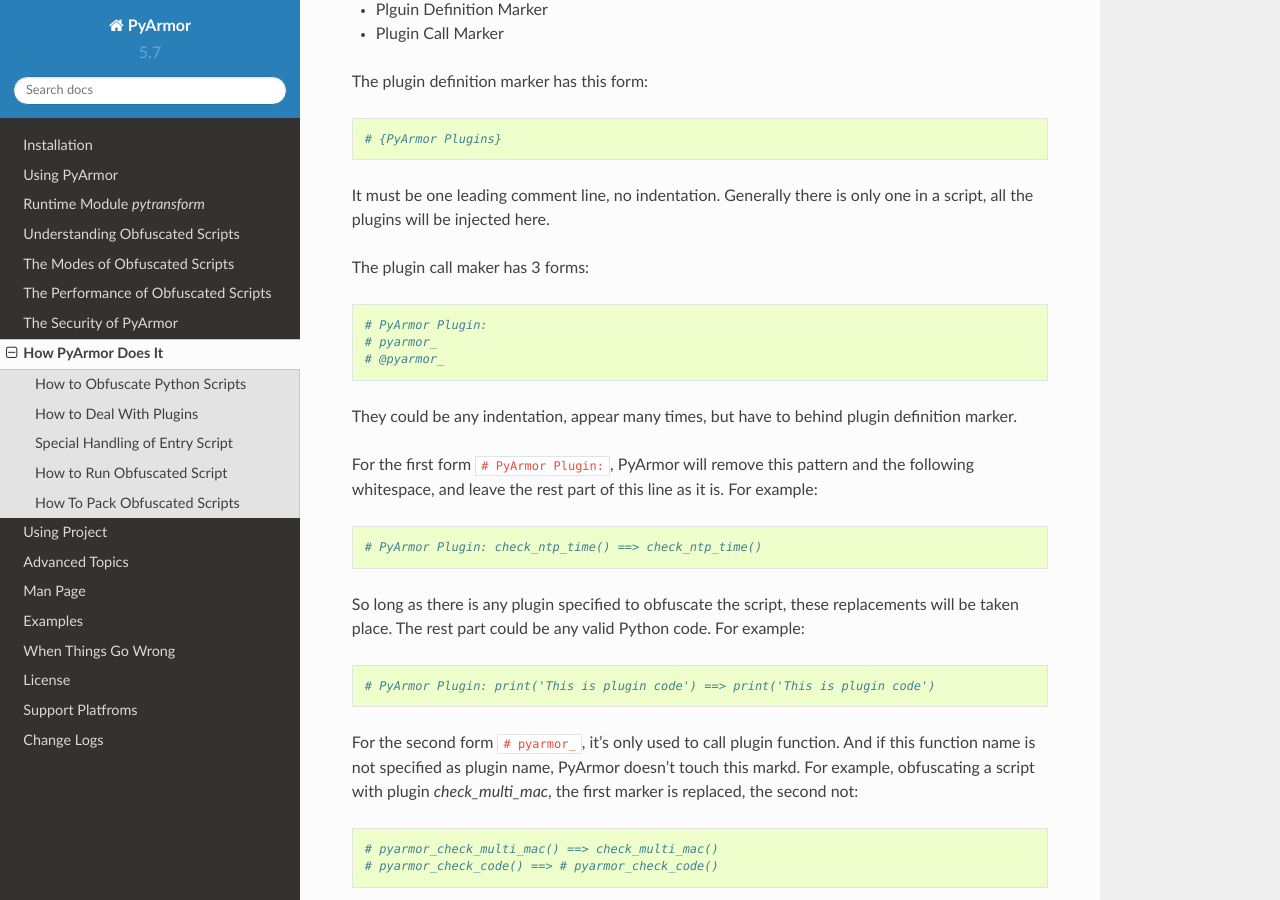
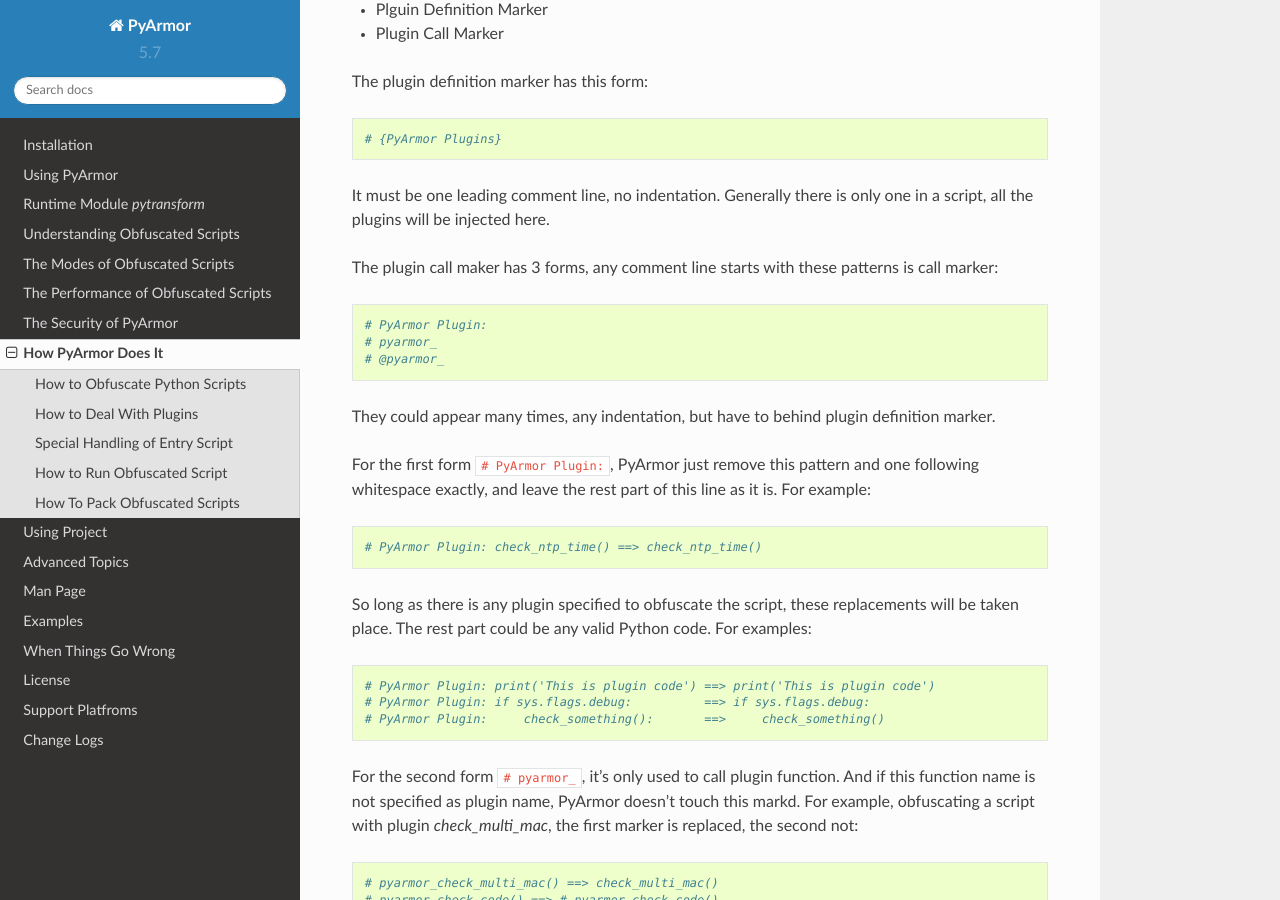
Before and after one commit to dashingsoft/pyarmor, a Sphinx documentation site: the page built from docs/how-to-do.rst, in a window 1280 px wide and 900 px high, scrolled down 2466 px. Built offline with Sphinx 7.4.7 and the Read the Docs theme 2.0.0, drawn with Linux system fonts in a browser that asks for light colours.

Commit message:
Refine plugin doc

```diff
--- a/docs/how-to-do.rst
+++ b/docs/how-to-do.rst
@@ -124,26 +124,29 @@
 It must be one leading comment line, no indentation. Generally there is only one
 in a script, all the plugins will be injected here.
 
-The plugin call maker has 3 forms::
+The plugin call maker has 3 forms, any comment line starts with these patterns
+is call marker::
 
     # PyArmor Plugin:
     # pyarmor_
     # @pyarmor_
 
-They could be any indentation, appear many times, but have to behind plugin
+They could appear many times, any indentation, but have to behind plugin
 definition marker.
 
-For the first form ``# PyArmor Plugin:``, PyArmor will remove this pattern and
-the following whitespace, and leave the rest part of this line as it is. For
-example::
+For the first form ``# PyArmor Plugin:``, PyArmor just remove this pattern and
+one following whitespace exactly, and leave the rest part of this line as it
+is. For example::
 
     # PyArmor Plugin: check_ntp_time() ==> check_ntp_time()
 
 So long as there is any plugin specified to obfuscate the script, these
 replacements will be taken place. The rest part could be any valid Python
-code. For example::
+code. For examples::
 
     # PyArmor Plugin: print('This is plugin code') ==> print('This is plugin code')
+    # PyArmor Plugin: if sys.flags.debug:          ==> if sys.flags.debug:
+    # PyArmor Plugin:     check_something():       ==>     check_something()
 
 For the second form ``# pyarmor_``, it's only used to call plugin function. And
 if this function name is not specified as plugin name, PyArmor doesn't touch
```
